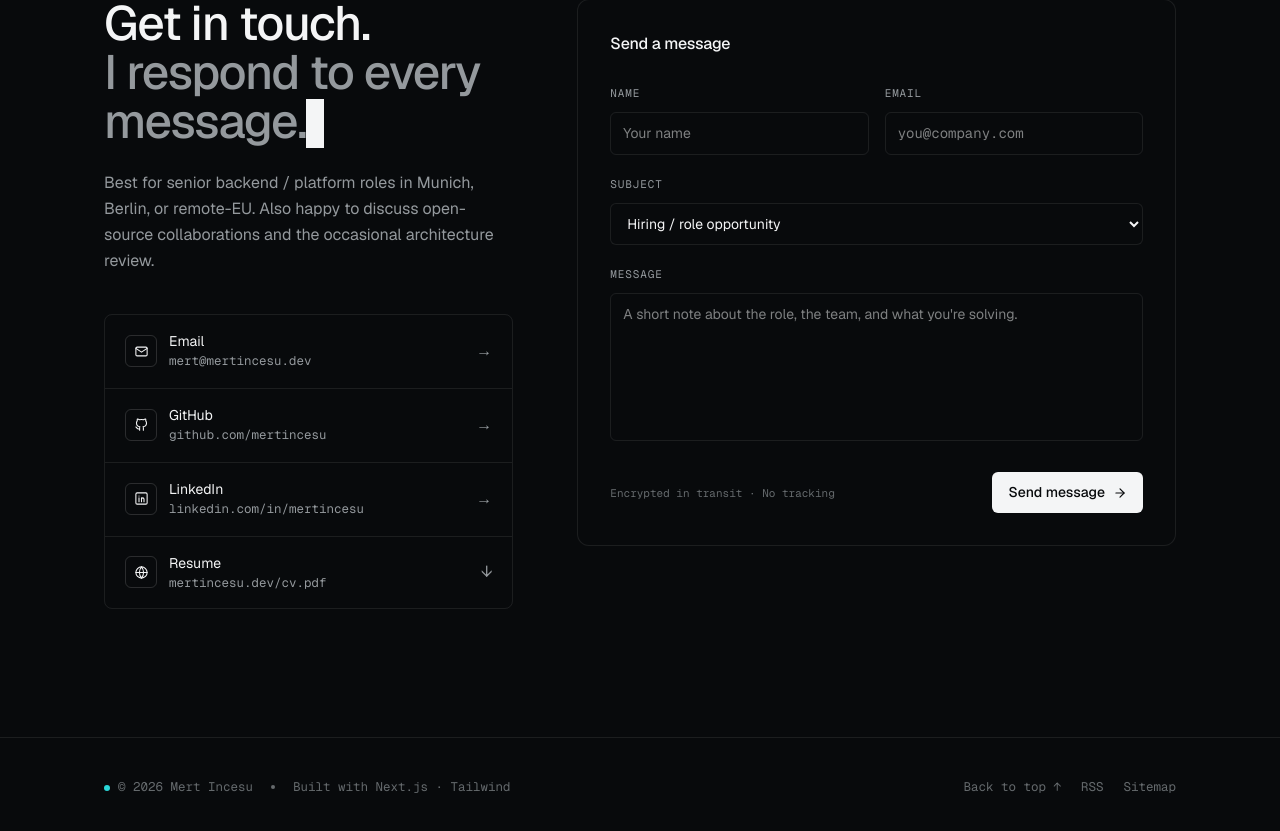
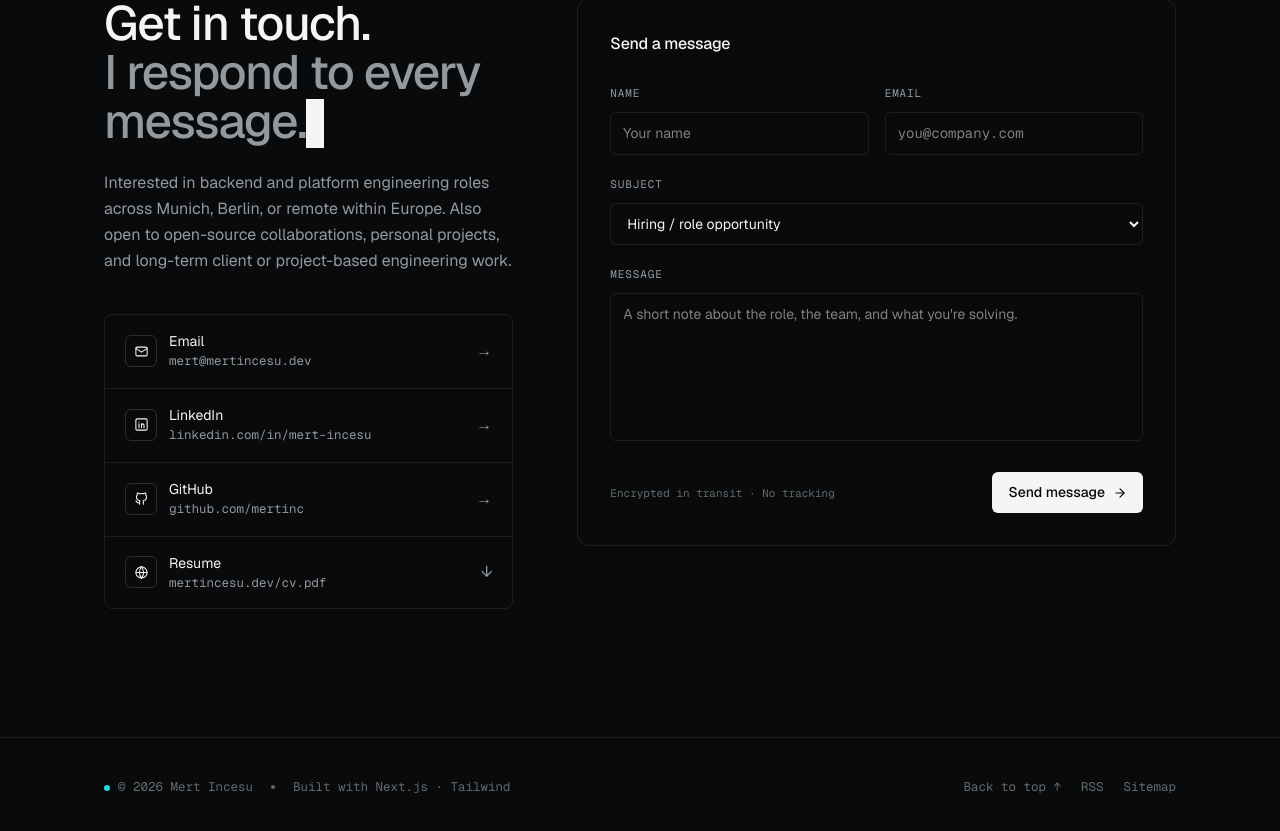
Before and after one commit to mertinc/mertincesu-website, a Next.js app: page / in a window 1280 px wide. Shown: the part 5985-6816 px from the top of the page. Built offline with nearby package versions, Linux system fonts and the light colour scheme.

Commit message:
Refactor contact section

```diff
--- a/components/contact.tsx
+++ b/components/contact.tsx
@@ -45,17 +45,17 @@ const links = [
     arrow: "→",
   },
   {
-    icon: GitHubIcon,
-    label: "GitHub",
-    display: "github.com/mertincesu",
-    href: "https://github.com/mertincesu",
+    icon: LinkedInIcon,
+    label: "LinkedIn",
+    display: "linkedin.com/in/mert-incesu",
+    href: "https://linkedin.com/in/mert-incesu",
     arrow: "→",
   },
   {
-    icon: LinkedInIcon,
-    label: "LinkedIn",
-    display: "linkedin.com/in/mertincesu",
-    href: "https://linkedin.com/in/mertincesu",
+    icon: GitHubIcon,
+    label: "GitHub",
+    display: "github.com/mertinc",
+    href: "https://github.com/mertinc",
     arrow: "→",
   },
   {
@@ -88,9 +88,9 @@ export default function Contact() {
               </span>
             </h2>
             <p className="mt-6 text-[16px] leading-relaxed text-muted max-w-[42ch]">
-              Best for senior backend / platform roles in Munich, Berlin, or
-              remote-EU. Also happy to discuss open-source collaborations and
-              the occasional architecture review.
+              Interested in backend and platform engineering roles across Munich, Berlin, or
+              remote within Europe. Also open to open-source collaborations, personal projects,
+              and long-term client or project-based engineering work.
             </p>
 
             <ul className="mt-10 space-y-px border border-line rounded-lg overflow-hidden">
```
